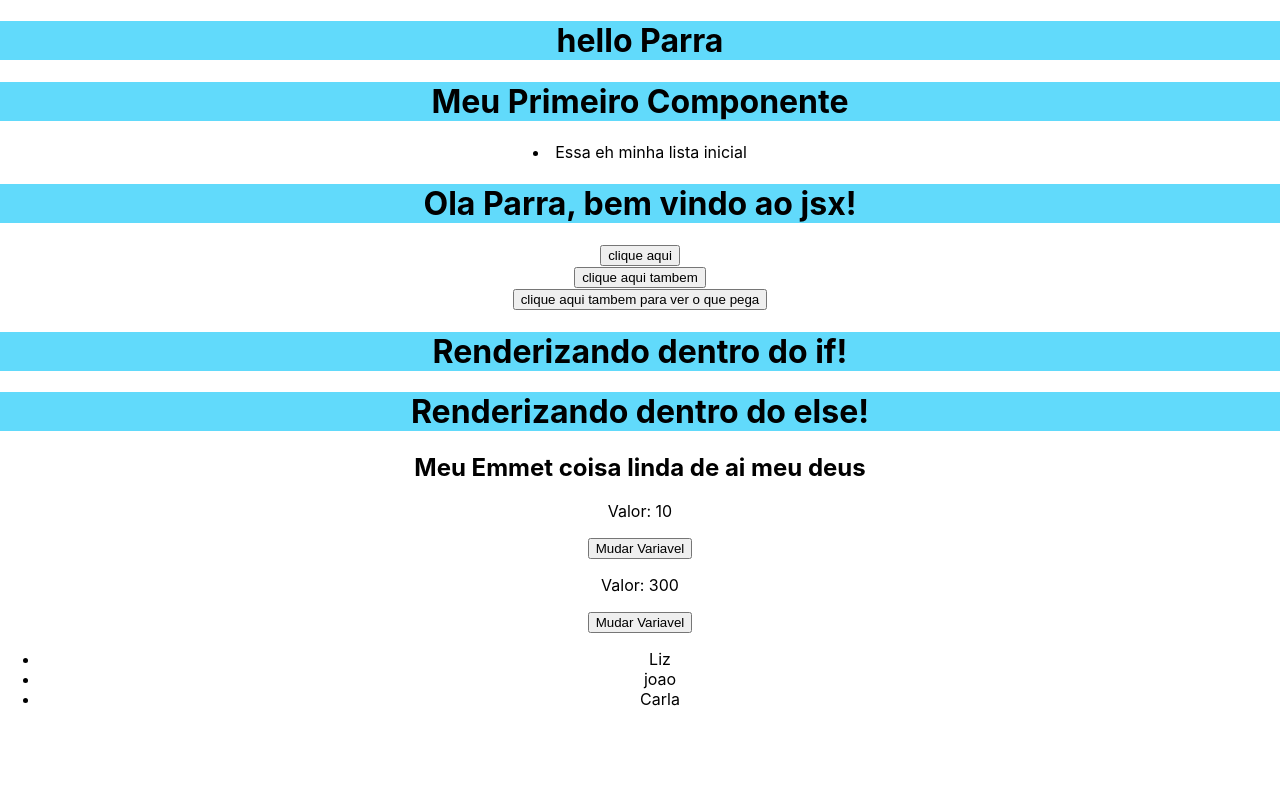
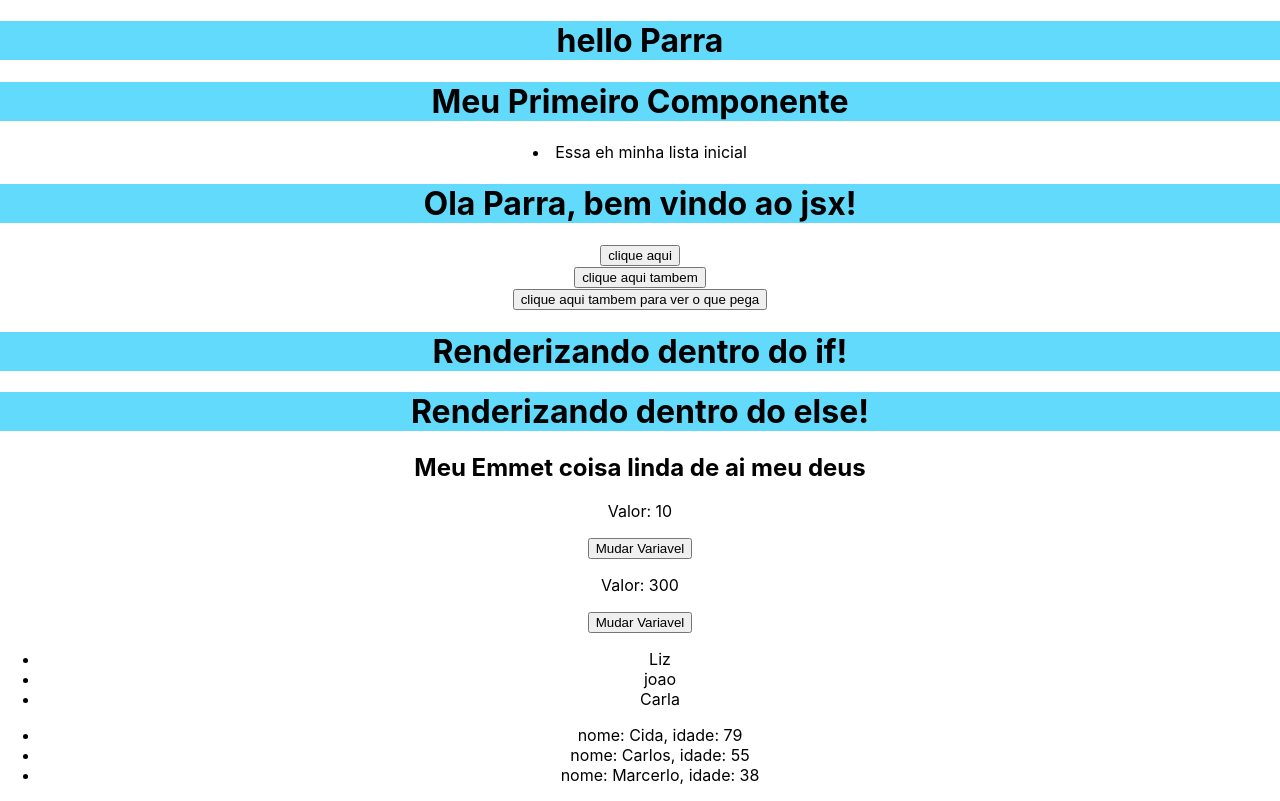
Before and after one commit to diegoparra/react-course, a React (Create React App) app: page / in a window 1280 px wide. Built offline with nearby package versions, Linux system fonts and the light colour scheme.

Commit message:
resolvendo warning da propriedade key

```diff
--- a/src/components/ListRender.js
+++ b/src/components/ListRender.js
@@ -4,11 +4,23 @@ const ListRender = () => {
 
   const [list] = useState(["Liz", "joao", "Carla"]);
 
+  const [users] = useState([
+    { id: 1, name: "Cida", age: 79 },
+    { id: 3, name: "Carlos", age: 55 },
+    { id: 4, name: "Marcerlo", age: 38 },
+  ]);
+
   return (
     <div>
       <ul>
-        {list.map((item) => (
-          <li>{item}</li>
+        {list.map((item, i) => (
+          <li key={i}>{item}</li>
+        ))}
+      </ul>
+
+      <ul>
+        {users.map((users) => (
+          <li key={users.id}>nome: {users.name}, idade: {users.age}</li>
         ))}
       </ul>
     </div >
```
